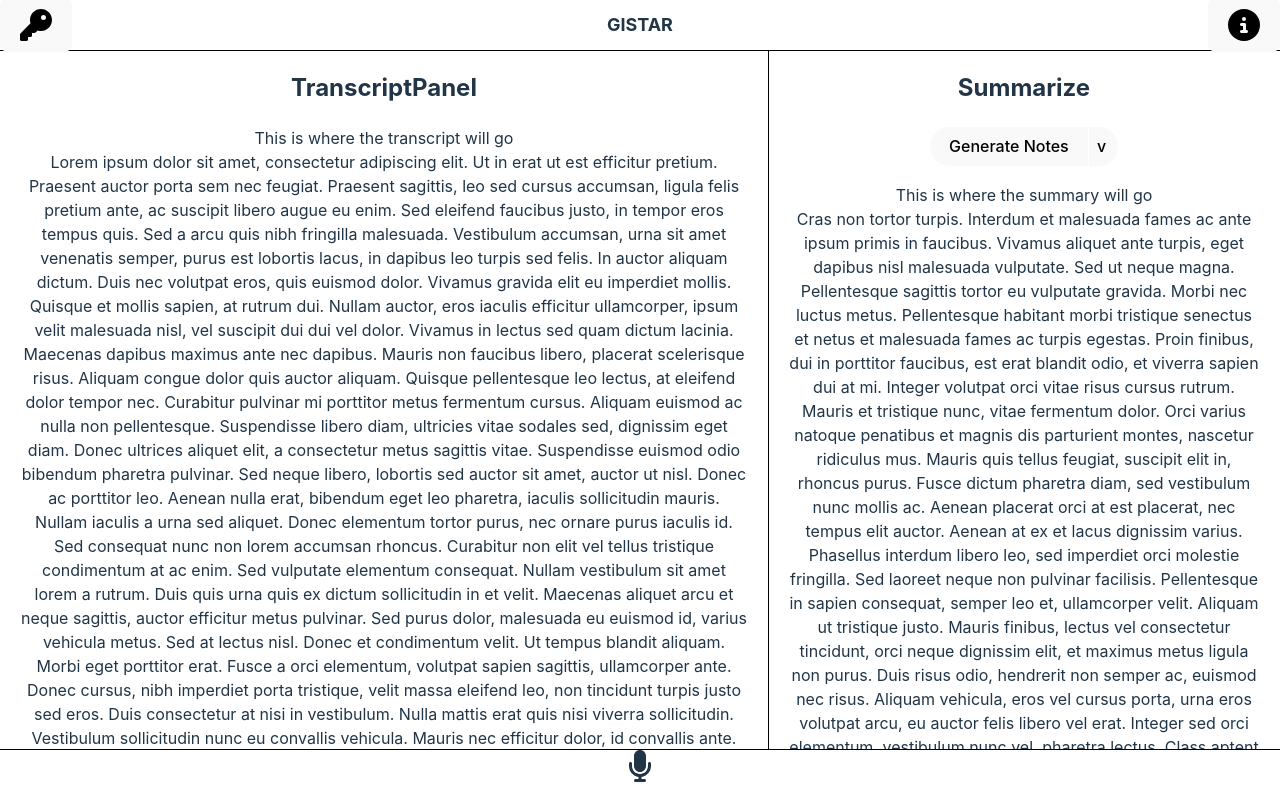
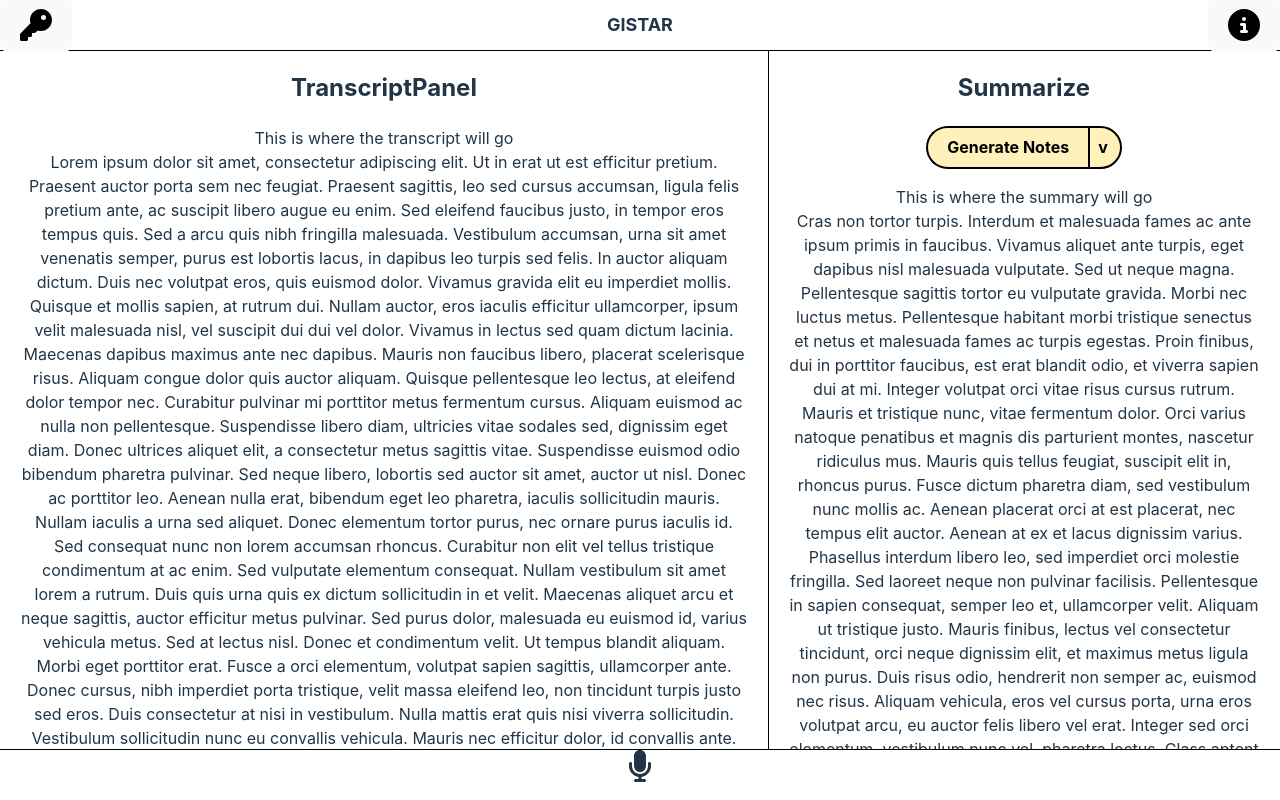
Before and after one commit to Carsonthemonkey/GIST, a React (Vite) app: page / in a window 1280 px wide. Built offline with nearby package versions, Linux system fonts and the light colour scheme.

Commit message:
Styles summary buttons
background color matches page and its bolder

```diff
--- a/src/styles/SummaryPanel.css
+++ b/src/styles/SummaryPanel.css
@@ -8,15 +8,22 @@
 }
 #summary-panel button {
   border-radius: 50px;
+  border: 2px solid #000;
+  background-color: #fff1bb;
+  color: #000;
+  transition: background-color 0.3s ease-in-out, 0.3s ease-in-out;
+  font-weight: 700;
+}
+#summary-panel button:hover {
+  background-color: #000;
+  color: #fff1bb;
 }
 #summary-panel #notes-button {
-  border: 1px solid #fff;
   border-right: none;
   border-top-right-radius: 0;
   border-bottom-right-radius: 0;
 }
 #summary-panel #summary-drop-down-button {
-  border: 1px solid #fff;
   border-top-left-radius: 0;
   border-bottom-left-radius: 0;
   padding-left: 8px;
--- a/src/styles/SummaryPanel.scss
+++ b/src/styles/SummaryPanel.scss
@@ -10,17 +10,25 @@
 
     button {
         border-radius: 50px;
+        border: 2px solid #000;
+        background-color: #fff1bb;
+        color: #000;
+        transition: background-color 0.3s ease-in-out, 0.3s ease-in-out;
+        font-weight: 700;
+
+        &:hover {
+            background-color: #000;
+            color: #fff1bb;
+        }
     }
 
     #notes-button {
-        border: 1px solid #fff;
         border-right: none;
         border-top-right-radius: 0;
         border-bottom-right-radius: 0;
     }
 
     #summary-drop-down-button {
-        border: 1px solid #fff;
         border-top-left-radius: 0;
         border-bottom-left-radius: 0;
         padding-left: 8px;
```
Also changed, not shown: 1 other file (tests, documents, lock files or other folders).
